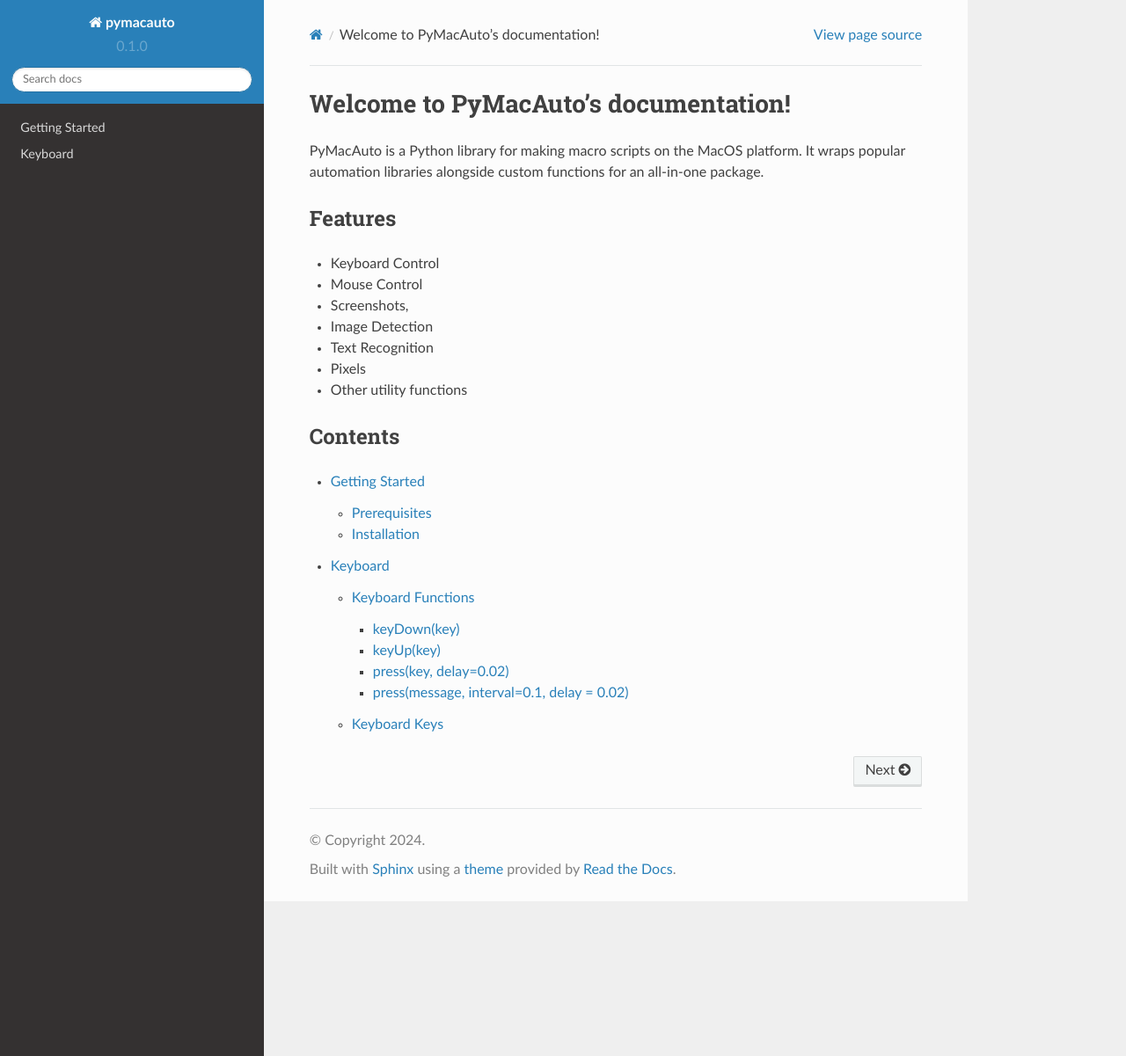
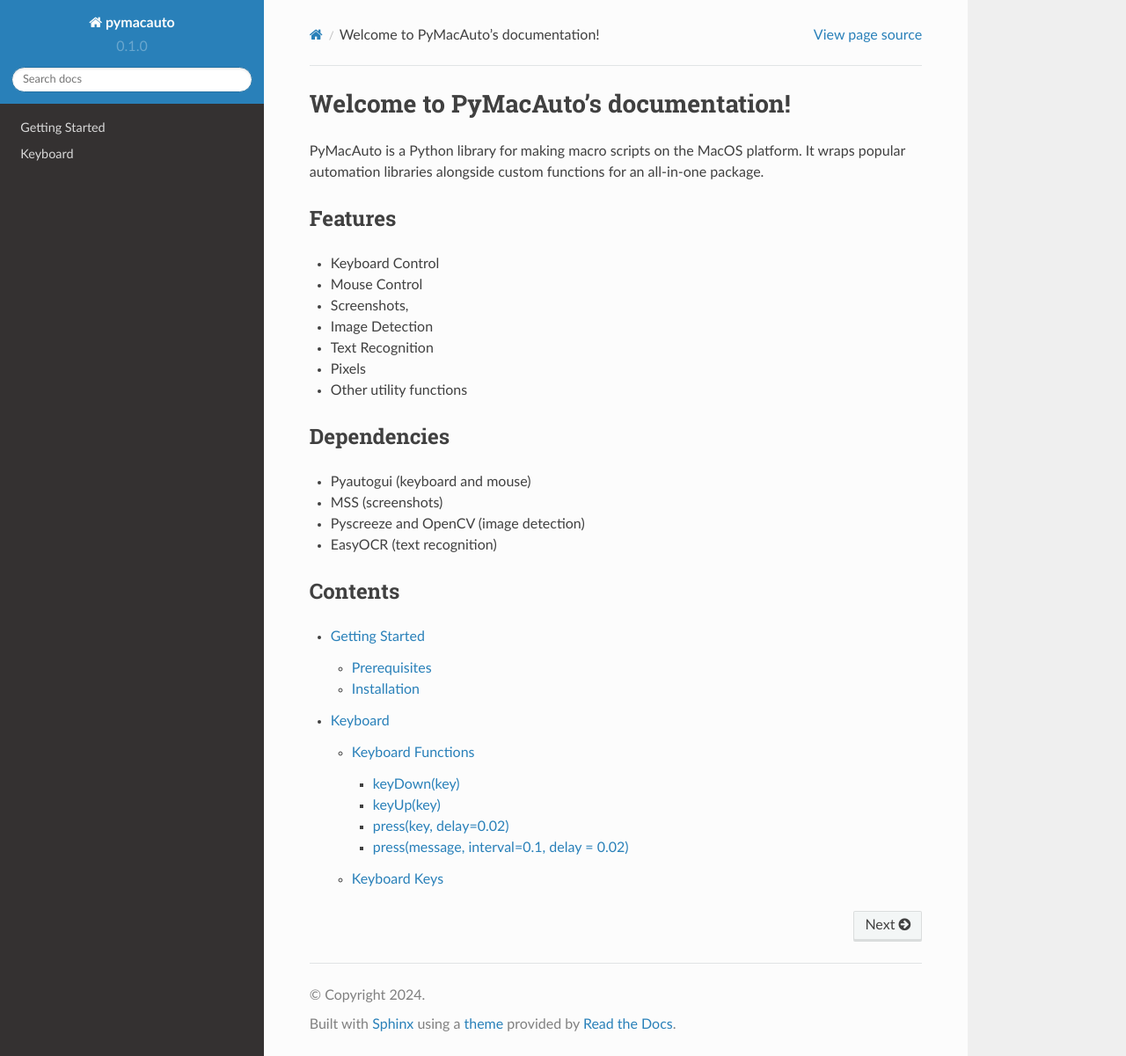
Before and after one commit to Existance29/pymacauto, a Sphinx documentation site: the page built from docs/source/index.rst, in a window 1280 px wide and 1201 px high. Shown: the whole window at 88% size. Built offline with Sphinx 7.4.7 and the Read the Docs theme 2.0.0, drawn with Linux system fonts in a browser that asks for light colours.

Commit message:
Update index.rst

```diff
--- a/docs/source/index.rst
+++ b/docs/source/index.rst
@@ -13,6 +13,13 @@
 * Pixels
 * Other utility functions
 
+Dependencies
+--------
+* Pyautogui (keyboard and mouse)
+* MSS (screenshots)
+* Pyscreeze and OpenCV (image detection)
+* EasyOCR (text recognition)
+
 Contents
 --------
 
```
